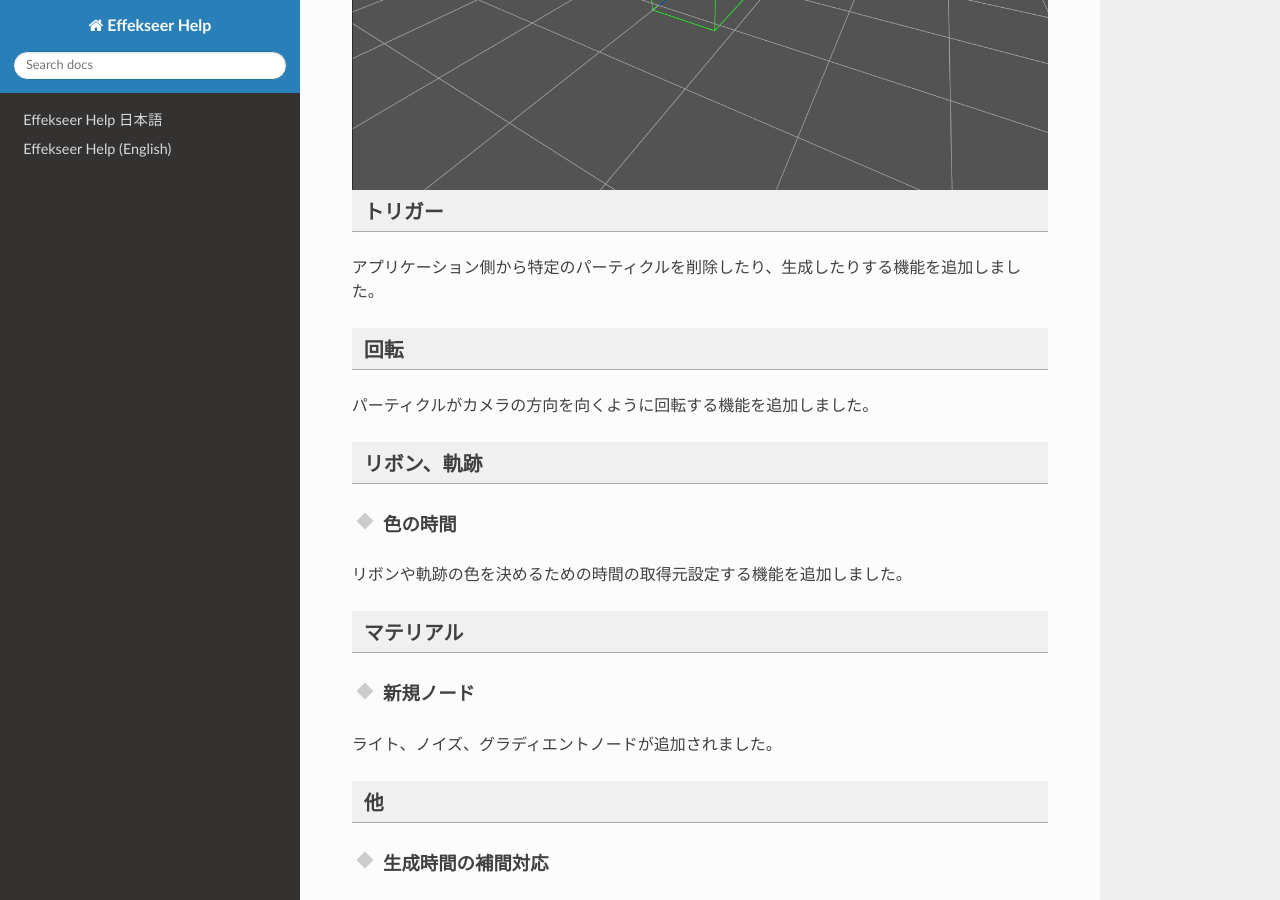
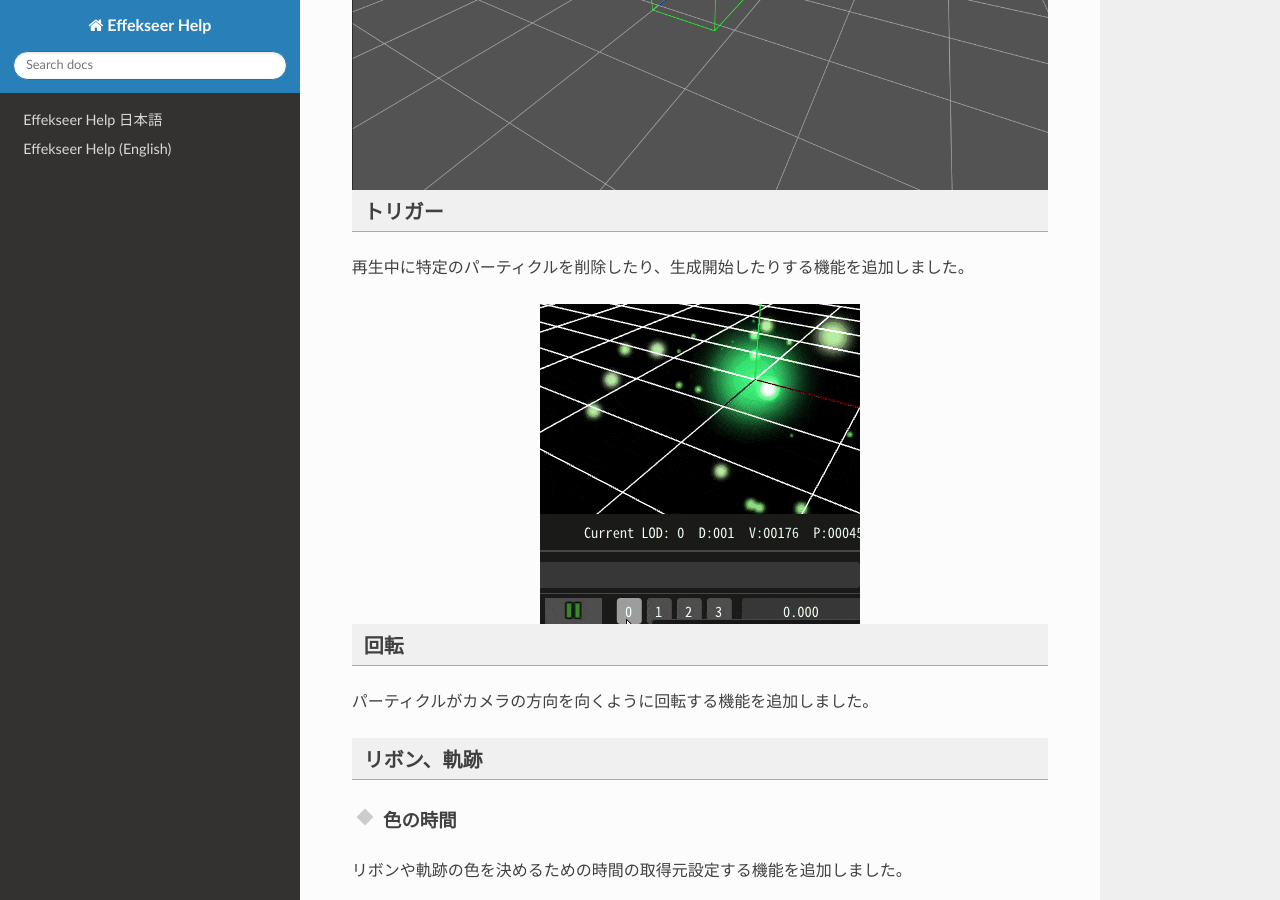
Before and after one commit to effekseer/docs_tool, a Sphinx documentation site: the page built from source/ja/ReleaseNotes/170.md, in a window 1280 px wide and 900 px high, scrolled down 1400 px. Built offline with Sphinx 7.4.7 and the Read the Docs theme 2.0.0, drawn with Linux system fonts in a browser that asks for light colours; nearby versions of some CDN libraries; library files that are not in the unit come from our copies.

Commit message:
Add a trigger doc to releasenote

````diff
--- a/source/ja/ReleaseNotes/170.md
+++ b/source/ja/ReleaseNotes/170.md
@@ -31,7 +31,12 @@
 
 ### トリガー
 
-アプリケーション側から特定のパーティクルを削除したり、生成したりする機能を追加しました。
+再生中に特定のパーティクルを削除したり、生成開始したりする機能を追加しました。
+
+```eval_rst
+.. image:: ../../img/Reference/trigger_anim.gif
+   :align: center
+```
 
 ### 回転
 
````
Also changed, not shown: source/en/ReleaseNotes/170.md (+6 -1 lines), source/img/Reference/trigger_anim.gif (added).
